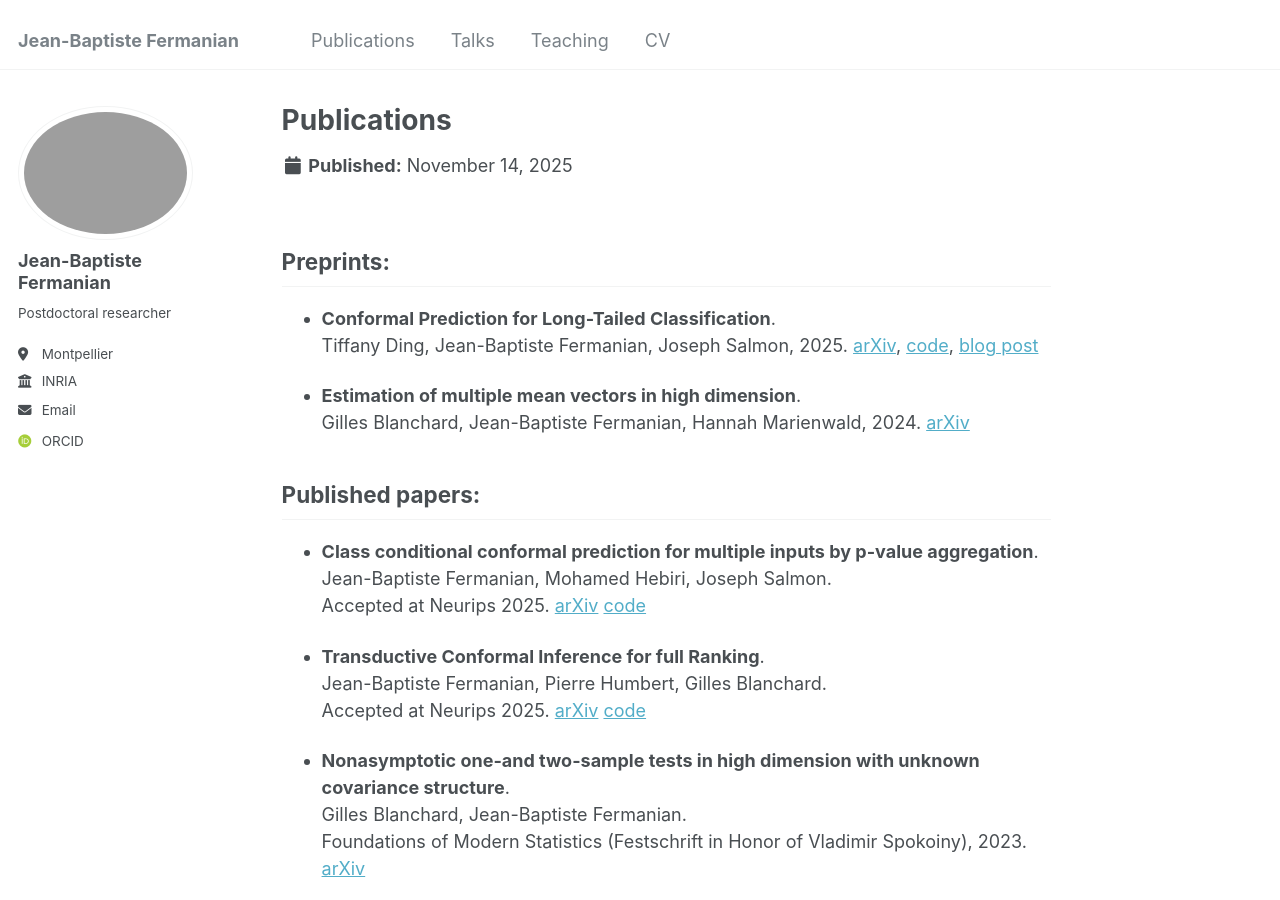
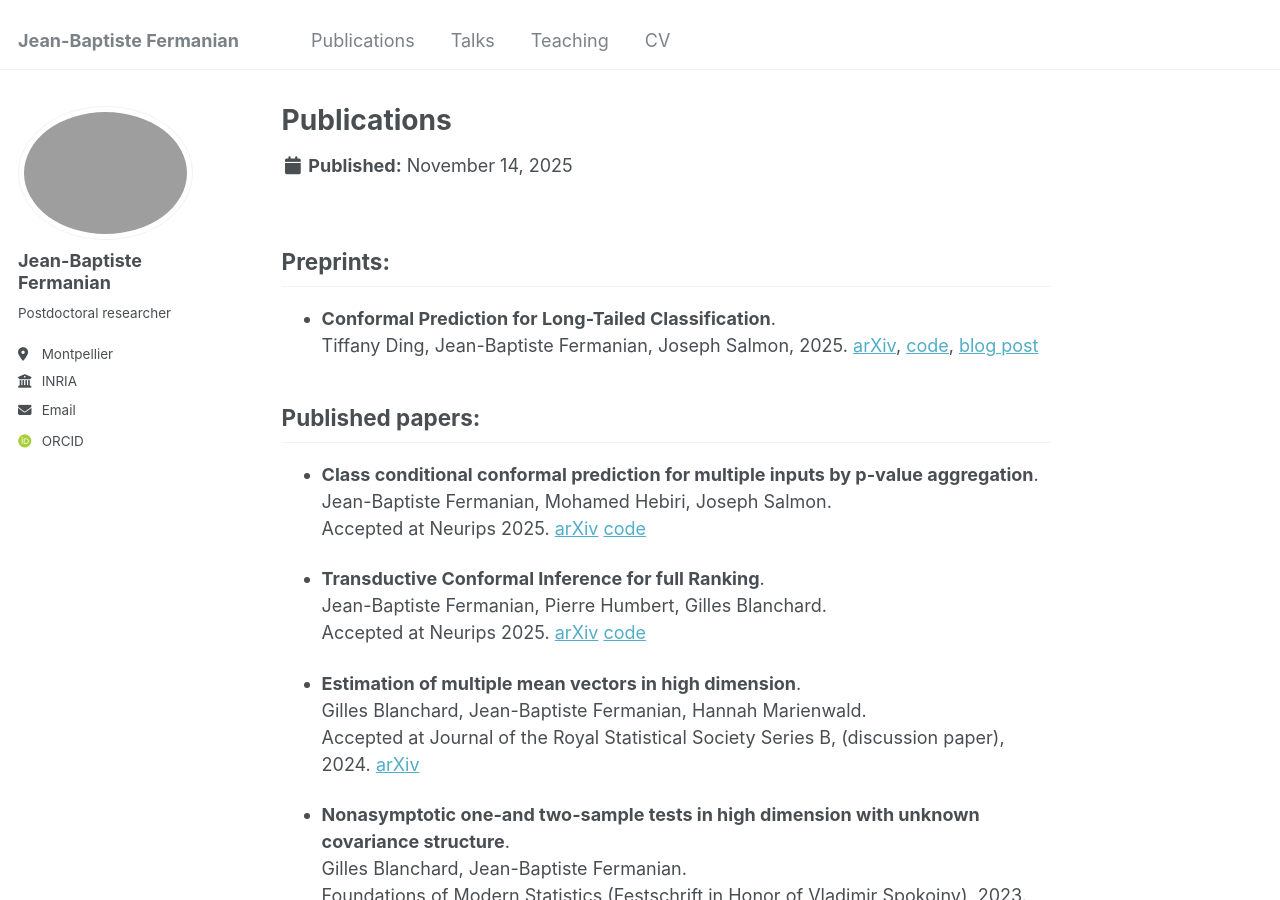
Before and after one commit to jeanbaptistefermanian/jeanbaptistefermanian.github.io, a Jekyll site: the page built from _publications/publications.md, in a window 1280 px wide and 900 px high. Built offline with Jekyll 4.4.1, drawn with Linux system fonts in a browser that asks for light colours; some web fonts are replaced.

Commit message:
update jrssb

```diff
--- a/_publications/publications.md
+++ b/_publications/publications.md
@@ -21,6 +19,11 @@ Accepted at Neurips 2025. [arXiv](https://arxiv.org/abs/2507.07150) [code](https
 - **Transductive Conformal Inference for full Ranking**.\
 Jean-Baptiste Fermanian, Pierre Humbert, Gilles Blanchard.\
 Accepted at Neurips 2025. [arXiv](https://arxiv.org/abs/2501.11384) [code](https://github.com/pierreHmbt/transductive-conformal-inference-for-ranking)
+
+
+ - **Estimation of multiple mean vectors in high dimension**.\
+Gilles Blanchard, Jean-Baptiste Fermanian, Hannah Marienwald.\
+Accepted at Journal of the Royal Statistical Society Series B, (discussion paper), 2024. [arXiv](https://arxiv.org/pdf/2403.15038)
 
 - **Nonasymptotic one-and two-sample tests in high dimension with unknown covariance structure**.\
 Gilles Blanchard, Jean-Baptiste Fermanian.\
```
Also changed, not shown: other parts of _publications/publications.md (+0 -2 lines), 1 other file.
